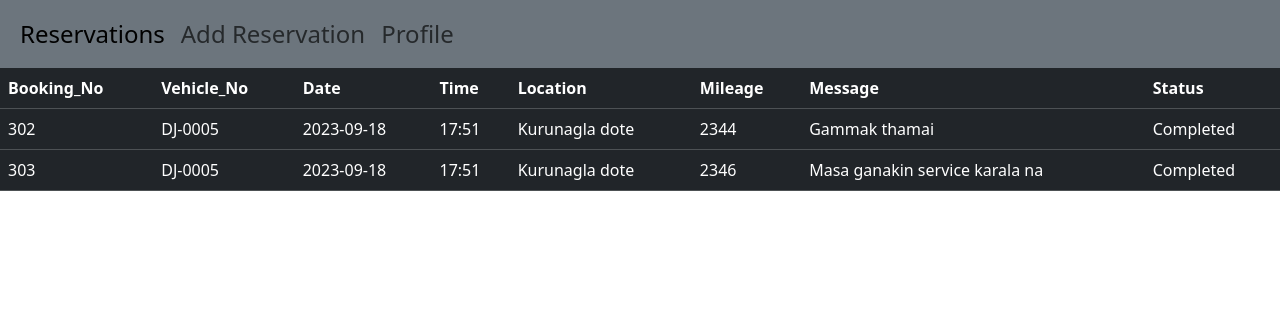
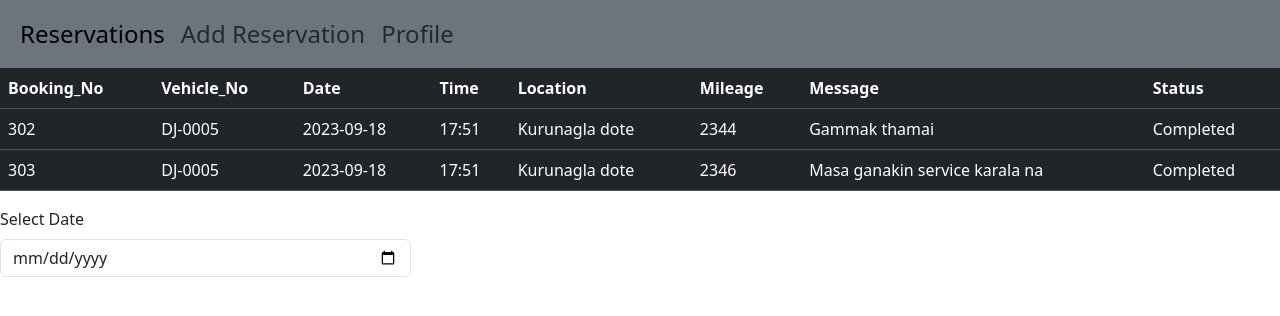
Before and after one commit to Hiransanjeewa/Vehicle-Service-Reservator, a React (Create React App) app in the folder vehicle-service-frontend/: page / in a window 1280 px wide. Shown: the top 316 px of the page. Built offline with nearby package versions, Linux system fonts and the light colour scheme.

Commit message:
Date adding component completed

```diff
--- a/vehicle-service-frontend/package.json
+++ b/vehicle-service-frontend/package.json
@@ -9,6 +9,7 @@
     "bootstrap": "^5.3.2",
     "react": "^18.2.0",
     "react-bootstrap": "^2.8.0",
+
     "react-dom": "^18.2.0",
     "react-router": "^6.16.0",
     "react-scripts": "5.0.1",
@@ -38,5 +39,9 @@
       "last 1 firefox version",
       "last 1 safari version"
     ]
+  },
+  "devDependencies": {
+    "@types/bootstrap": "^5.2.7",
+    "@types/react-bootstrap": "^0.32.32"
   }
 }
--- a/vehicle-service-frontend/src/Home.js
+++ b/vehicle-service-frontend/src/Home.js
@@ -5,6 +5,9 @@ import "bootstrap/dist/css/bootstrap.min.css";
 import Reservation from './components/reservations';
 import ReservationSender from './components/reservationSender';
 import UserProfile from './components/userProfile';
+import BootstrapDatePickerComponent from './components/datePicker';
+//import Date from './components/date';
+
 
 
 
@@ -30,6 +33,13 @@ export default function Home() {
             <div className='maindiv'>
                 <Header setSelectedComponent={setSelectedComponent} />
                 {renderComponent()}
+
+               <BootstrapDatePickerComponent/>
+
+
             </div>
+
+
+
         );
     }
--- /dev/null
+++ b/vehicle-service-frontend/src/components/datePicker.js
@@ -0,0 +1,28 @@
+import React from 'react';
+import { Form } from 'react-bootstrap';
+
+class BootstrapDatePickerComponent extends React.Component {
+  render() {
+    const currentDate = new Date().toISOString().split('T')[0]; // Get the current date in the format "YYYY-MM-DD".
+
+    return (
+      <div>
+        <div className="row">
+          <div className="col-md-4">
+            <Form.Group controlId="dob">
+              <Form.Label>Select Date</Form.Label>
+              <Form.Control
+                type="date"
+                name="dob"
+                placeholder="Reservation Date"
+                min={currentDate} // Set the minimum date to the current date
+              />
+            </Form.Group>
+          </div>
+        </div>
+      </div>
+    );
+  }
+}
+
+export default BootstrapDatePickerComponent;
```
Also changed, not shown: 1 other file (tests, documents, lock files or other folders).
